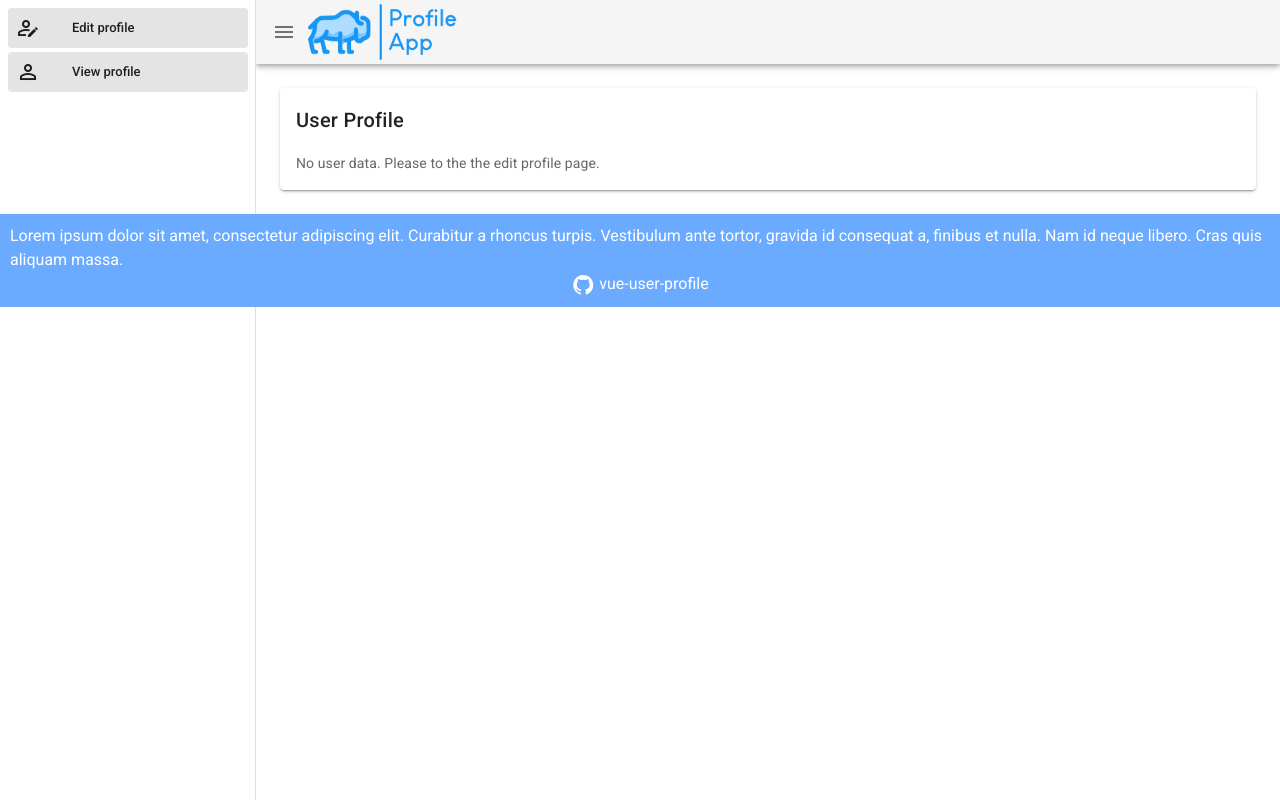
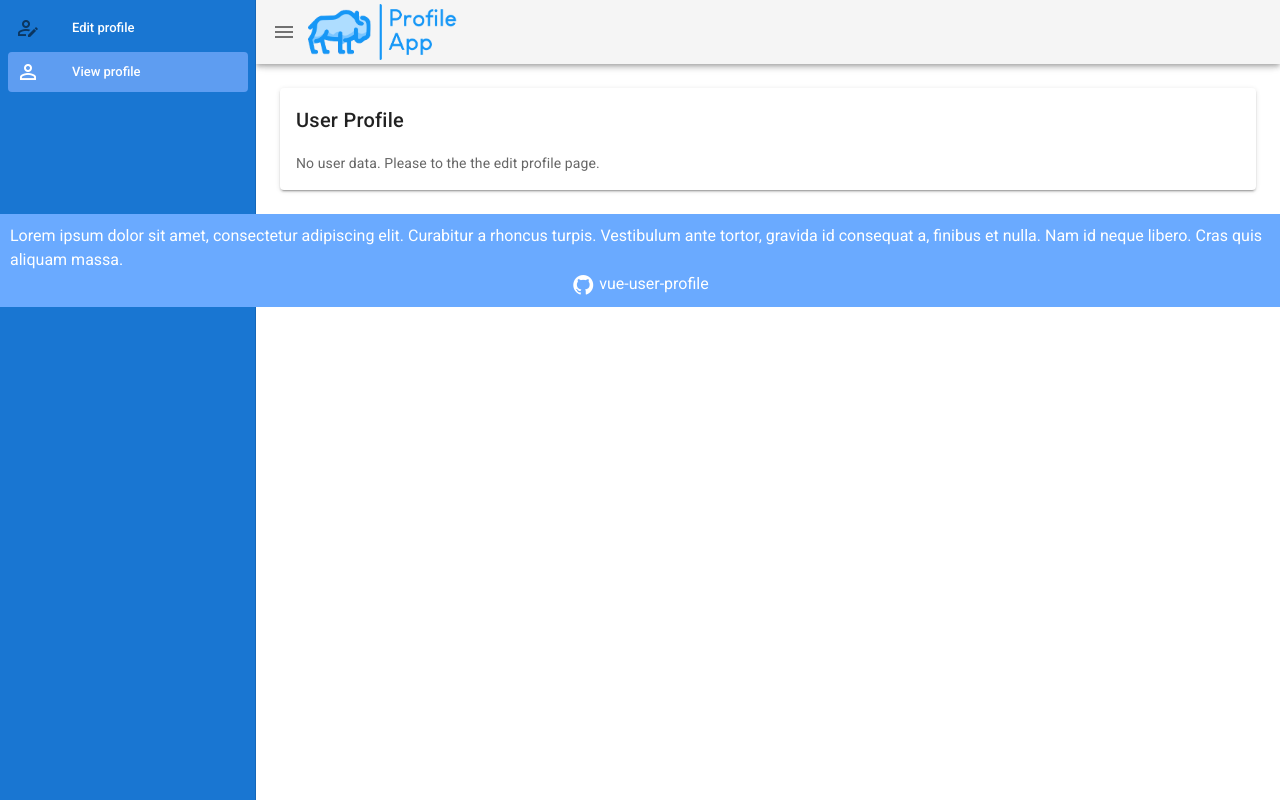
Before and after one commit to tdziezyk/vue-user-profile, a Vue app: page /preview in a window 1280 px wide. Built offline with nearby package versions, Linux system fonts and the light colour scheme; what vue-tel-input-vuetify would draw is missing.

Commit message:
update menu colors

```diff
--- a/src/App.vue
+++ b/src/App.vue
@@ -1,16 +1,24 @@
 <template>
   <v-app>
-    <v-navigation-drawer v-model="drawer" app>
+    <v-navigation-drawer v-model="drawer" app color="primary">
       <v-list nav dense>
-        <v-list-item link :to="{ name: 'EditProfile' }">
+        <v-list-item
+          :to="{ name: 'EditProfile' }"
+          exact-active-class="active-link"
+          class="white--text"
+        >
           <v-list-item-icon>
-            <v-icon>mdi-account-edit-outline </v-icon>
+            <v-icon class="menu-icon">mdi-account-edit-outline </v-icon>
           </v-list-item-icon>
           <v-list-item-title>Edit profile</v-list-item-title>
         </v-list-item>
-        <v-list-item link :to="{ name: 'ProfilePreview' }">
+        <v-list-item
+          :to="{ name: 'ProfilePreview' }"
+          exact-active-class="active-link"
+          class="white--text"
+        >
           <v-list-item-icon>
-            <v-icon>mdi-account-outline </v-icon>
+            <v-icon class="menu-icon">mdi-account-outline </v-icon>
           </v-list-item-icon>
           <v-list-item-title>View profile</v-list-item-title>
         </v-list-item>
@@ -58,4 +66,13 @@ export default Vue.extend({
   display: flex;
   flex-direction: column;
 }
+
+.menu-icon {
+  color: white;
+}
 </style>
+<style lang="scss">
+.active-link {
+  background: var(--v-primary-lighten1);
+}
+</style>
--- a/src/components/DatePicker.vue
+++ b/src/components/DatePicker.vue
@@ -10,7 +10,7 @@
       <template v-slot:activator="{ on, attrs }">
         <v-text-field
           :value="value"
-          label="Birthday date"
+          label="Date of birth"
           readonly
           v-bind="attrs"
           v-on="on"
--- a/src/plugins/vuetify.ts
+++ b/src/plugins/vuetify.ts
@@ -4,4 +4,8 @@ import Vuetify from "vuetify/lib/framework";
 
 Vue.use(Vuetify);
 
-export default new Vuetify({});
+export default new Vuetify({
+  theme: {
+    options: { customProperties: true },
+  },
+});
--- a/src/router/index.ts
+++ b/src/router/index.ts
@@ -11,8 +11,9 @@ export enum AppRoutes {
 }
 
 const routes: Array<RouteConfig> = [
+  { path: "/", redirect: { name: AppRoutes.EditProfile } },
   {
-    path: "/",
+    path: "/edit",
     name: AppRoutes.EditProfile,
     component: EditProfile,
   },
```
